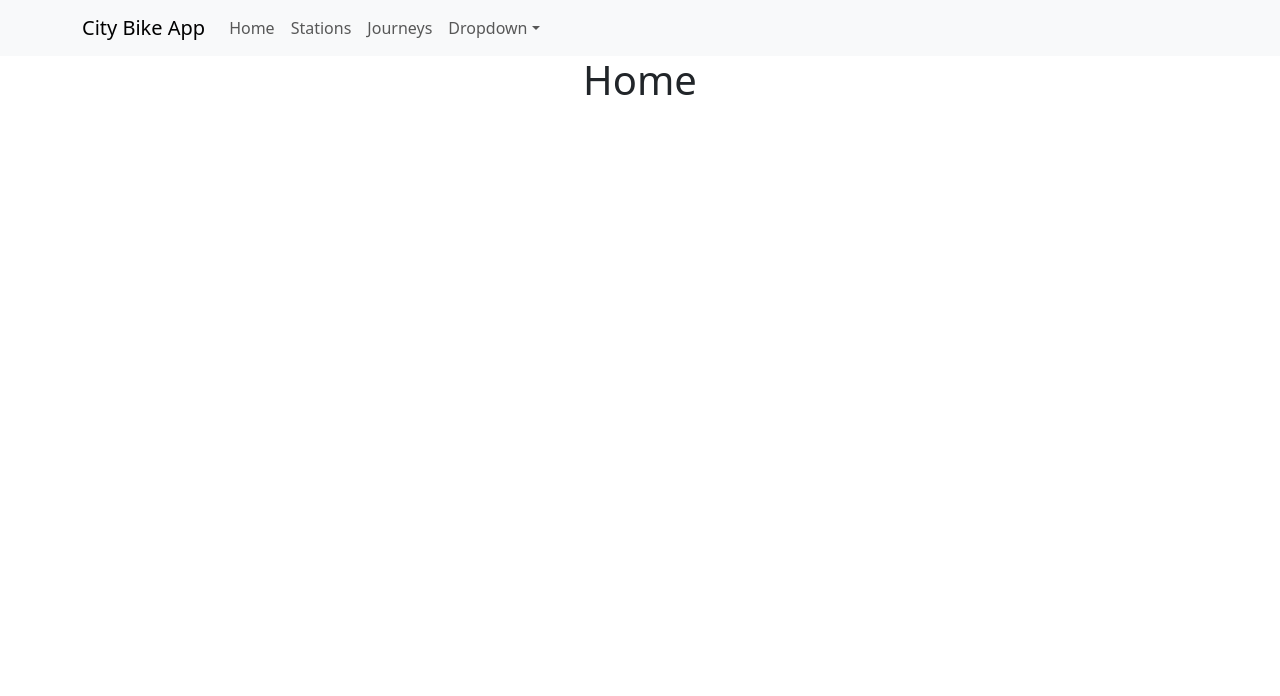
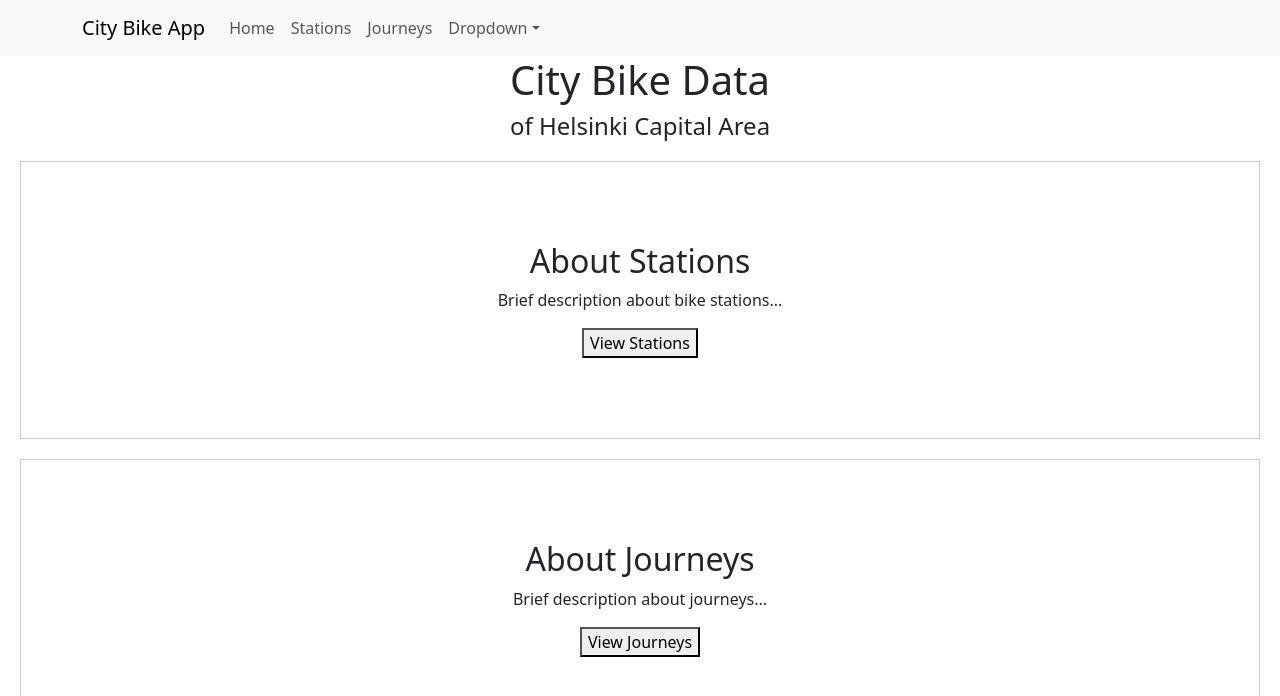
Before and after one commit to Elina-le/react-citybike, a React (Create React App) app: page / in a window 1280 px wide. Shown: the top 696 px of the page. Built offline with nearby package versions, Linux system fonts and the light colour scheme.

Commit message:
Reorganize project's folder stucture and add content to Home page
-Make own subfolder for each main view inside 'components' folder

-Add CSS Module for home page

-Add Station and Journey sections to home page and buttons to navigate them

```diff
--- /dev/null
+++ b/src/components/HomePage/homepage.js
@@ -0,0 +1,29 @@
+import React from "react";
+import { Link } from 'react-router-dom';
+import styles from './homepage.module.css'; // Import the CSS file
+
+const HomePage = () => {
+    return (
+        <div>
+            <h1>City Bike Data</h1>
+            <h4>of Helsinki Capital Area</h4>
+            <div className={styles.section}>
+                <h2>About Stations</h2>
+                <p>Brief description about bike stations...</p>
+                <Link to="/stations">
+                    <button>View Stations</button>
+                </Link>
+            </div>
+            <div className={styles.section}>
+                <h2>About Journeys</h2>
+                <p>Brief description about journeys...</p>
+                <Link to="/journeys">
+                    <button>View Journeys</button>
+                </Link>
+            </div>
+
+        </div>
+    )
+}
+
+export default HomePage;
--- /dev/null
+++ b/src/components/HomePage/homepage.module.css
@@ -0,0 +1,5 @@
+.section {
+    margin: 20px;
+    padding: 5rem;
+    border: 1px solid #ccc;
+  }
--- a/src/components/journeyList.jsx
+++ b/src/components/JourneysView/JourneyList.jsx
@@ -1,5 +1,5 @@
 import React, {useState, useEffect, useMemo} from "react";
-import JourneyService from "../services/journeys";
+import JourneyService from "../../services/journeys";
 //Tanstack Table:
 import {
     useReactTable,
--- a/src/components/singleStation.jsx
+++ b/src/components/SingleStationView/SingleStation.jsx
@@ -1,8 +1,8 @@
 import React, {useState, useEffect} from "react";
-import StationService from "../services/stations";
+import StationService from "../../services/stations";
 import { useLocation, useParams } from 'react-router-dom';
 import { useJsApiLoader, useLoadScript } from "@react-google-maps/api";
-import Map from "../components/Map";
+import Map from "./Map";
 
 
 const SingleStation = () => {
--- a/src/components/stationList.jsx
+++ b/src/components/StationsView/StationList.jsx
@@ -1,5 +1,5 @@
 import React, {useState, useEffect} from "react";
-import StationService from "../services/stations";
+import StationService from "../../services/stations";
 import { Link } from 'react-router-dom';
 
 const StationList = () => {
--- a/src/pages/homepage.js
+++ /dev/null
@@ -1,11 +0,0 @@
-import React from "react";
-
-const HomePage = () => {
-    return (
-        <div>
-            <h1>Home</h1>
-        </div>
-    )
-}
-
-export default HomePage;
```
Also changed, not shown: src/App.js (+4 -4 lines), src/pages/journeypage.js (deleted, +0 -12 lines), src/pages/stationpage.js (deleted, +0 -11 lines), src/components/JourneysView/columns.jsx (renamed from src/components/columns.jsx), src/components/SingleStationView/Map.jsx (renamed from src/components/Map.jsx).
